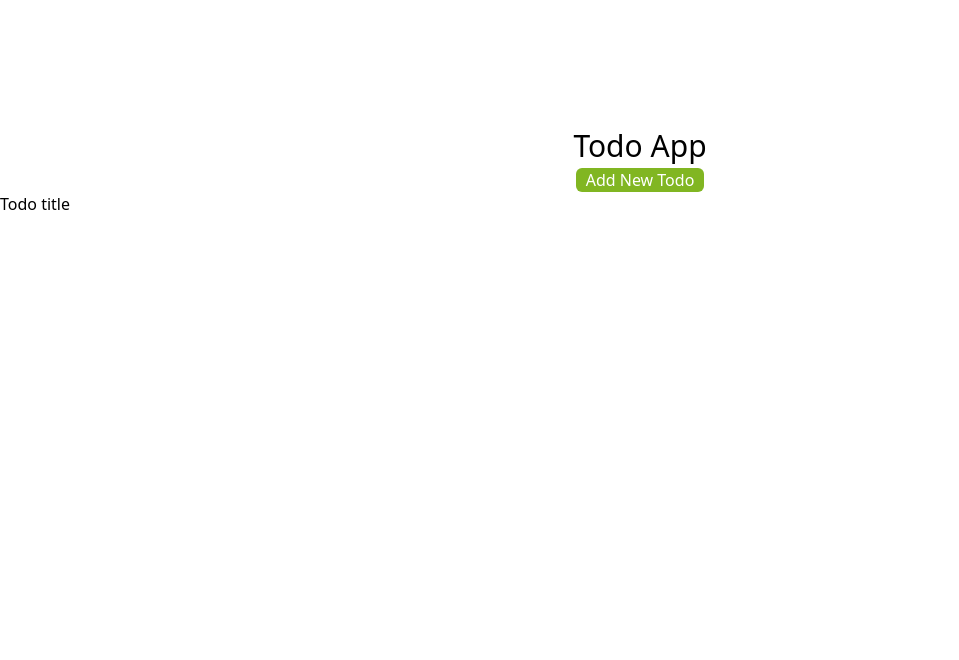
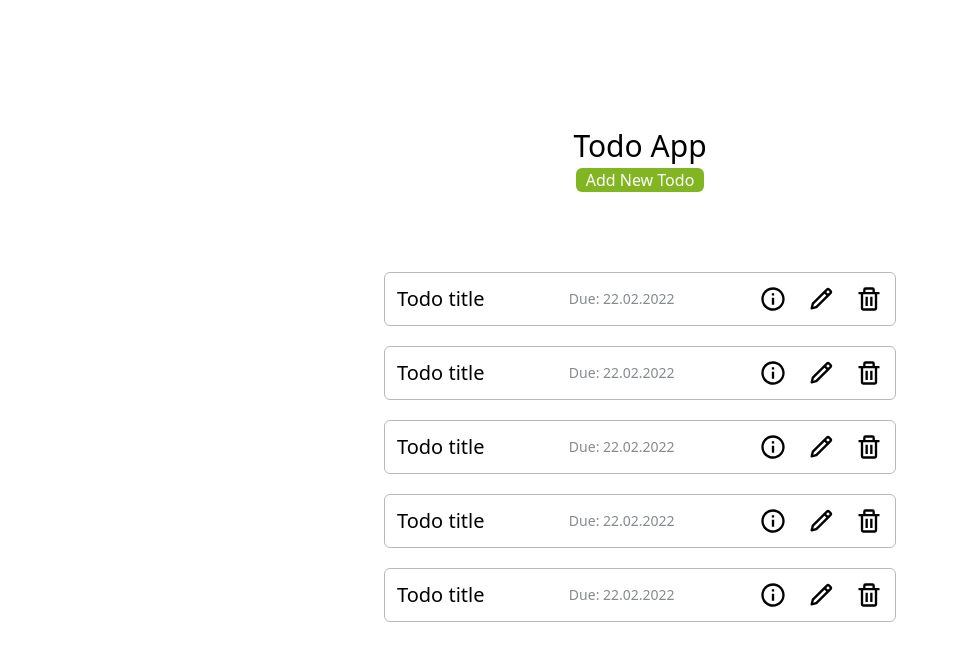
Before and after one commit to Zivanchy/todo-list, a React (Create React App) app: page / in a window 1280 px wide. Shown: the top 660 px of the page, without its empty margins (0-959 px from the left). Built offline with nearby package versions, Linux system fonts and the light colour scheme.

Commit message:
Added Todo and TodoCollection component with styles

```diff
--- a/src/components/Todo.jsx
+++ b/src/components/Todo.jsx
@@ -1,11 +1,37 @@
-import React from 'react';
+import React, { useState } from 'react';
+
+import { BiTrash, BiPencil, BiInfoCircle } from 'react-icons/bi';
 
 const Todo = () => {
+  const [trashColor, setTrashColor] = useState('black');
+  const [pencilColor, setPencilColor] = useState('black');
+  const [infoColor, setInfoColor] = useState('black');
+
   return (
-    <div>
-      <h1>Todo title</h1>
+    <div className="flex flex-row justify-between items-center px-3 py-3 min-w-[32rem] border-[#B9B7BD] border rounded-md">
+      <h1 className="text-xl text-black">Todo title</h1>
+      <p className="text-sm text-[#868B8E]">Due: 22.02.2022</p>
 
-      <div></div>
+      <div className="flex flex-row justify-between items-center">
+        <BiInfoCircle
+          className="w-7 h-7 hover:cursor-pointer mr-5"
+          fill={infoColor}
+          onMouseEnter={() => setInfoColor('#7EC8E3')}
+          onMouseLeave={() => setInfoColor('black')}
+        />
+        <BiPencil
+          className="w-7 h-7 hover:cursor-pointer mr-5"
+          fill={pencilColor}
+          onMouseEnter={() => setPencilColor('#B9B7BD')}
+          onMouseLeave={() => setPencilColor('black')}
+        />
+        <BiTrash
+          fill={trashColor}
+          onMouseEnter={() => setTrashColor('#F51720')}
+          onMouseLeave={() => setTrashColor('black')}
+          className="w-7 h-7 hover:cursor-pointer"
+        />
+      </div>
     </div>
   );
 };
--- a/src/components/TodoCollection.jsx
+++ b/src/components/TodoCollection.jsx
@@ -4,7 +4,11 @@ import Todo from './Todo';
 
 const TodoCollection = () => {
   return (
-    <div>
+    <div className="flex flex-col gap-y-5 justify-center items-center mt-[5rem]">
+      <Todo />
+      <Todo />
+      <Todo />
+      <Todo />
       <Todo />
     </div>
   );
```
